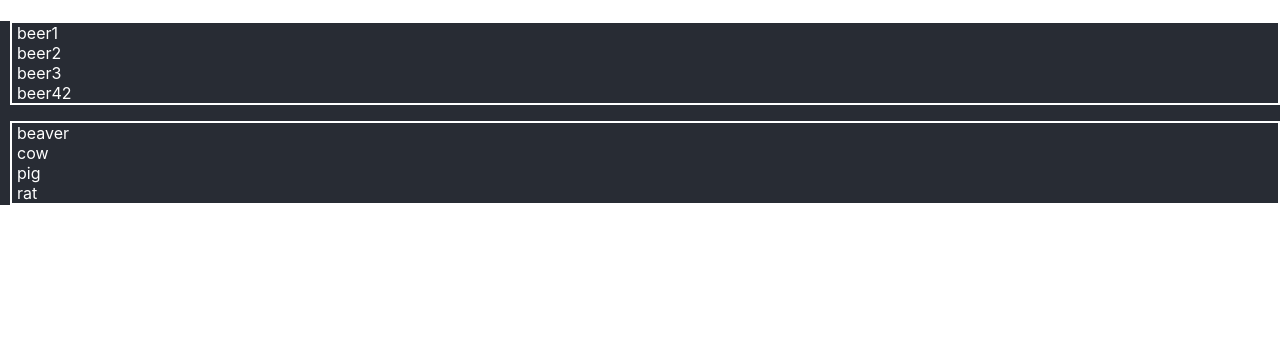
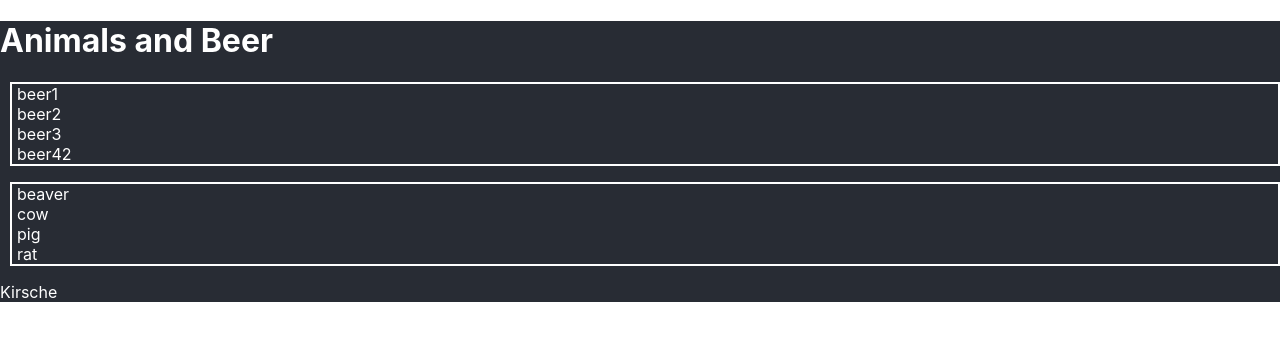
Before and after one commit to ChristianSmit42/react-intro, a React (Create React App) app: page / in a window 1280 px wide. Shown: the top 340 px of the page. Built offline with nearby package versions, Linux system fonts and the light colour scheme.

Commit message:
Add food component returns p with class as props.className and content as props.children

```diff
--- a/src/App.js
+++ b/src/App.js
@@ -1,6 +1,7 @@
 import React from 'react';
 import Header from "./components/Header";
 import List from "./components/List"
+import Food from "./components/food";
 
 const beers = ["beer1", "beer2", "beer3", "beer42"];
 const animals = ["beaver", "cow", "pig", "rat"];
@@ -8,10 +9,10 @@ const animals = ["beaver", "cow", "pig", "rat"];
 function App() {
   return (
     <div className="App">
-        <Header>
-        </Header>
+        <Header>Animals and Beer</Header>
         <List items={beers}></List>
         <List items={animals}></List>
+        <Food className={"none"}>Kirsche</Food>
     </div>
   );
 }
--- /dev/null
+++ b/src/components/food.js
@@ -0,0 +1,7 @@
+import React from 'react';
+
+export default function Food(props){
+    return(
+        <p className={props.className}>{props.children}</p>
+    );
+}
```
